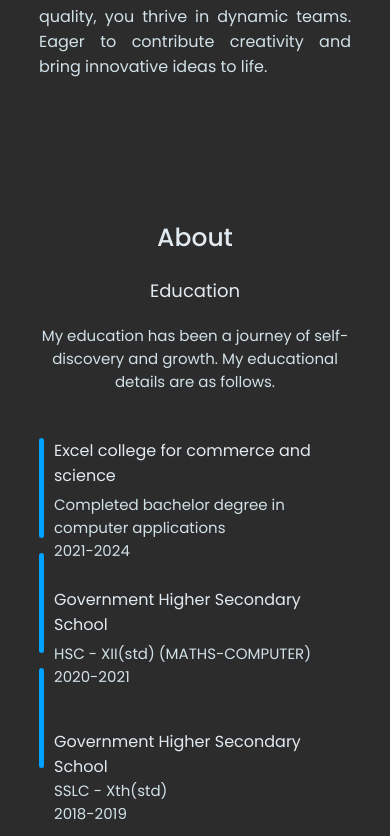
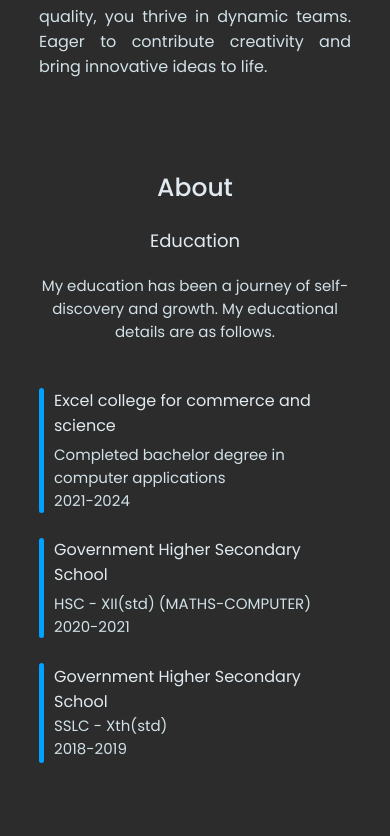
Before and after one commit to Ranjith-off/portfolio, a plain HTML site: page index.html in a window 390 px wide. Shown: the part 648-1484 px from the top of the page. Drawn offline with nearby package versions, Linux system fonts and the light colour scheme.

Commit message:
Add files via upload
adjust screen size

```diff
--- a/style.css
+++ b/style.css
@@ -695,11 +695,12 @@ form .btn {
 
 }
 
+
 .copyrights {
 
     margin-top: 30px;
     width: 100%;
-    height:40px;
+    height:20px;
     background-color: #7c7b7bd8;
 
 }
@@ -707,7 +708,7 @@ form .btn {
 
     font-size: 7px;
     text-align: center;
-    padding-top: 15px;
+    padding-top: 5px;
     letter-spacing: 1px;
 }
 /* keyframes animation */
@@ -1230,6 +1231,34 @@ form .btn {
     }
 }
 
+@media only screen and (max-width: 399px){
+
+    .education {
+        padding-top: 50px;
+    }
+    .vert-line-1 {
+        height: 125px;
+    }
+
+    .vert-line-2 {
+        margin-top: 25px;
+    }
+    .vert-line-3 {
+        margin-top: 25px;
+    }
+
+    .scl-X {
+        padding-top: 25px;
+    }
+
+    .skills-slide {
+        padding-top: 50px;
+    }
+
+
+}
+
+
 @media only screen and (max-width: 375px){
 
 
```
